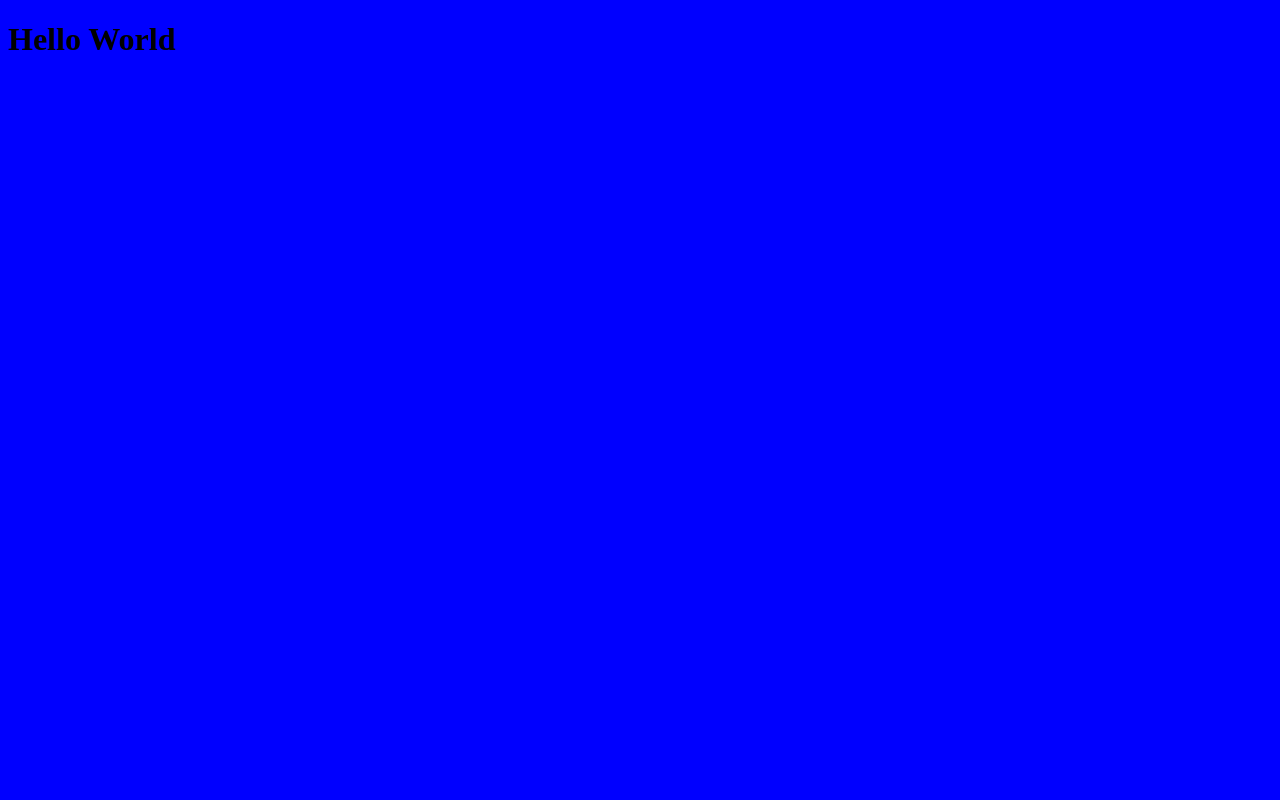
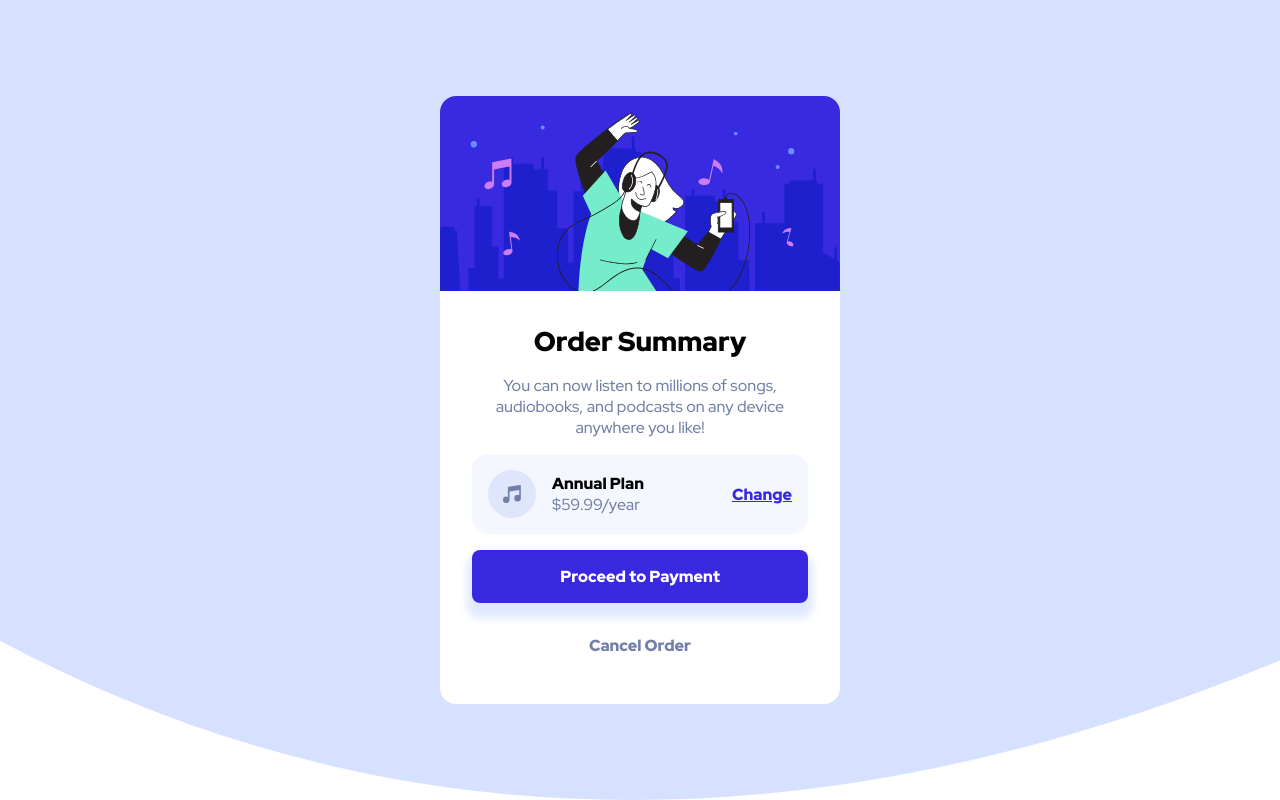
Before and after one commit to KaceyXam/order-summary, a website built with Parcel: page src/index.html in a window 1280 px wide. Built offline with nearby package versions, Linux system fonts and the light colour scheme.

Commit message:
Finished Styles

```diff
--- a/src/index.html
+++ b/src/index.html
@@ -4,10 +4,40 @@
 		<meta charset="UTF-8" />
 		<meta http-equiv="X-UA-Compatible" content="IE=edge" />
 		<meta name="viewport" content="width=device-width, initial-scale=1.0" />
-		<title>Sass Starter</title>
+		<link
+			rel="shortcut icon"
+			href="images/favicon-32x32.png"
+			type="image/x-icon"
+		/>
+		<title>Order Summary</title>
 		<link rel="stylesheet" href="./scss/main.scss" />
+		<link rel="preconnect" href="https://fonts.googleapis.com" />
+		<link rel="preconnect" href="https://fonts.gstatic.com" crossorigin />
+		<link
+			href="https://fonts.googleapis.com/css2?family=Red+Hat+Display:wght@500;700;900&display=swap"
+			rel="stylesheet"
+		/>
 	</head>
 	<body>
-		<h1>Hello World</h1>
+		<section class="main-card">
+			<img src="/images/illustration-hero.svg" alt="" />
+			<div class="summary">
+				<h2>Order Summary</h2>
+				<p>
+					You can now listen to millions of songs, audiobooks, and podcasts on
+					any device anywhere you like!
+				</p>
+				<div class="annual-plan">
+					<img src="/images/icon-music.svg" alt="Music Note Icon" />
+					<div class="plan">
+						<h3>Annual Plan</h3>
+						<p>$59.99/year</p>
+					</div>
+					<a href="#">Change</a>
+				</div>
+				<button class="proceed">Proceed to Payment</button>
+				<button class="cancel">Cancel Order</button>
+			</div>
+		</section>
 	</body>
 </html>
--- a/src/scss/main.scss
+++ b/src/scss/main.scss
@@ -1,5 +1,122 @@
-$red: blue;
+$paleBlue: hsl(225, 100%, 94%);
+$brightBlue: hsl(245, 75%, 52%);
+
+$veryPaleBlue: hsl(225, 100%, 98%);
+$desaturatedBlue: hsl(224, 23%, 55%);
+$darkBlue: hsl(223, 47%, 23%);
+
+$hoverBlue: hsl(219, 56%, 64%);
+
+:root {
+	font-family: "Red Hat Display", sans-serif;
+}
+
+// css reset
+*,
+*::before,
+*::after {
+	box-sizing: border-box;
+}
+
+* {
+	margin: 0;
+	padding: 0;
+}
+
+img,
+picture,
+svg,
+video {
+	display: block;
+	max-width: 100%;
+}
+
+input,
+textarea,
+button,
+select {
+	font: inherit;
+}
 
 body {
-	background: $red;
+	background-image: url("../images/pattern-background-desktop.svg");
+	background-repeat: none;
+	background-size: cover;
+	min-height: 100vh;
+	display: grid;
+	place-content: center;
 }
+
+p {
+	color: $desaturatedBlue;
+}
+
+.main-card {
+	display: flex;
+	flex-direction: column;
+	max-width: 25rem;
+	border-radius: 1em;
+	overflow: hidden;
+	background-color: white;
+	.summary {
+		display: flex;
+		flex-direction: column;
+		text-align: center;
+		padding: 2em;
+		gap: 1em;
+		h2 {
+			font-weight: 900;
+			font-size: 1.7rem;
+		}
+
+		.annual-plan {
+			display: flex;
+			gap: 1em;
+			text-align: left;
+			align-items: center;
+			padding: 1em;
+			background-color: $veryPaleBlue;
+			border-radius: 1em;
+			h3 {
+				font-size: 1rem;
+				font-weight: 900;
+			}
+			a {
+				margin-left: auto;
+				font-weight: 900;
+				color: $brightBlue;
+				transition: 75ms ease-in-out;
+				&:hover {
+					color: $hoverBlue;
+				}
+			}
+		}
+
+		button {
+			width: 100%;
+			padding: 1em;
+			font-weight: 900;
+			border: none;
+			border-radius: 0.5rem;
+			transition: 75ms ease-in-out;
+			&:hover {
+				cursor: pointer;
+			}
+			&.proceed {
+				color: white;
+				background-color: $brightBlue;
+				box-shadow: 0 10px 10px 5px $paleBlue;
+				&:hover {
+					background-color: $hoverBlue;
+				}
+			}
+			&.cancel {
+				background-color: transparent;
+				color: $desaturatedBlue;
+				&:hover {
+					color: $darkBlue;
+				}
+			}
+		}
+	}
+}
--- /dev/null
+++ b/style-guide.md
@@ -0,0 +1,32 @@
+# Front-end Style Guide
+
+## Layout
+
+The designs were created to the following widths:
+
+- Mobile: 375px
+- Desktop: 1440px
+
+## Colors
+
+### Primary
+
+- Pale blue: hsl(225, 100%, 94%)
+- Bright blue: hsl(245, 75%, 52%)
+
+### Neutral
+
+- Very pale blue: hsl(225, 100%, 98%)
+- Desaturated blue: hsl(224, 23%, 55%)
+- Dark blue: hsl(223, 47%, 23%)
+
+## Typography
+
+### Body Copy
+
+- Font size (paragraph): 16px
+
+### Font
+
+- Family: [Red Hat Display](https://fonts.google.com/specimen/Red+Hat+Display)
+- Weights: 500, 700, 900
```
Also changed, not shown: dist/favicon-32x32.a89af6ed.png (added), dist/icon-music.8a0e062c.svg (added), dist/illustration-hero.4e84ddbe.svg (added), dist/index.html, dist/pattern-background-desktop.b5d719d3.svg (added), dist/pattern-background-mobile.1b71ddc3.svg (added), src/images/favicon-32x32.png (added), src/images/icon-music.svg (added), src/images/illustration-hero.svg (added), src/images/pattern-background-desktop.svg (added), src/images/pattern-background-mobile.svg (added), 3 other files.
